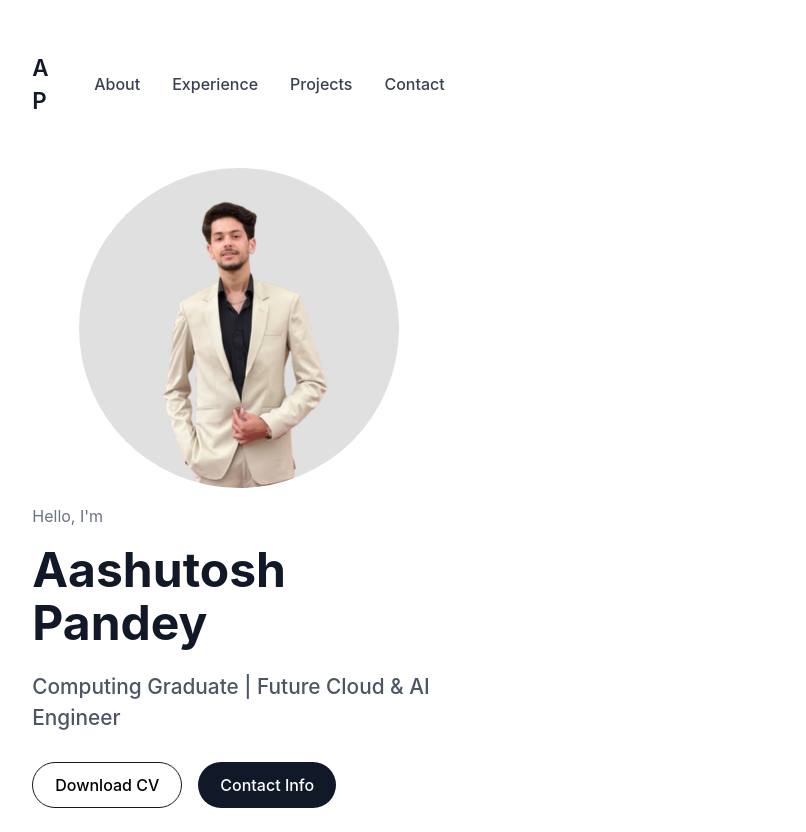
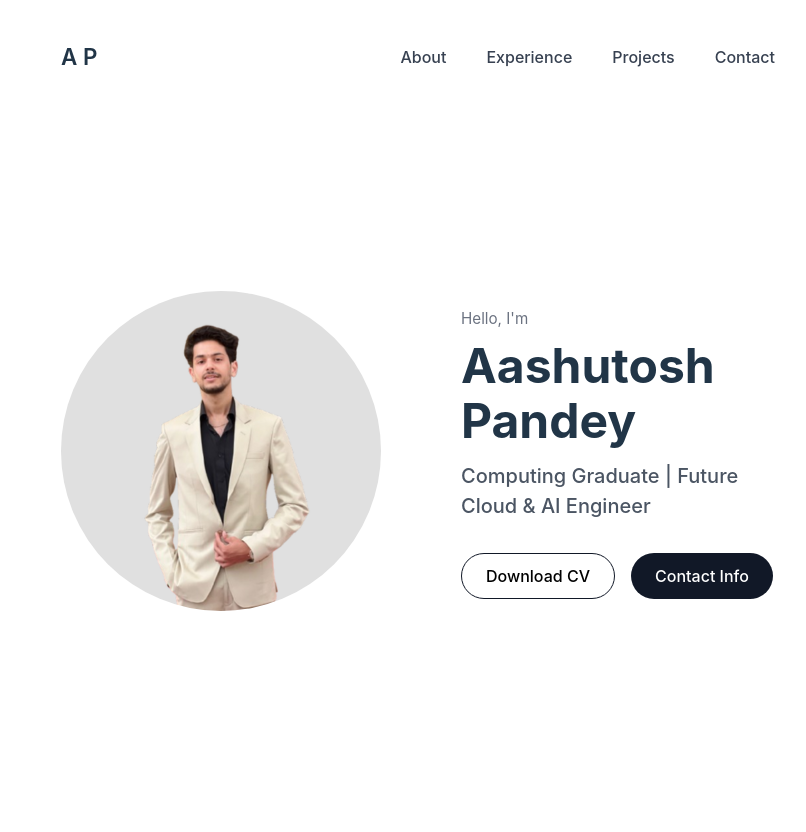
Before and after one commit to aashutoshpandey11/aashutosh-portfolio, a React (Vite) app: page / in a window 1280 px wide. Shown: the whole page, without its empty margins (7-813 px from the left). After the commit the page ends 800 px from the top, so only its background shows below. Built offline with nearby package versions, Linux system fonts and the light colour scheme.

Commit message:
Adjust the content

```diff
--- a/src/styles/Hero.css
+++ b/src/styles/Hero.css
@@ -1,11 +1,24 @@
-/* src/styles/Hero.css */
+/* RESET */
+* {
+  margin: 0;
+  padding: 0;
+  box-sizing: border-box;
+}
 
+/* HERO SECTION */
 .hero {
   min-height: 100vh;
+  background: #ffffff;
+  font-family: "Inter", system-ui, sans-serif;
+  display: flex;
+  justify-content: center;
+}
+
+/* PAGE CONTAINER (THIS FIXES THE PURPLE AREA) */
+.page-container {
+  width: 100%;
+  max-width: 1200px;
   padding: 0 8%;
-  background: #ffffff;
-  color: #111827;
-  font-family: Inter, sans-serif;
 }
 
 /* NAVBAR */
@@ -13,7 +26,7 @@
   display: flex;
   justify-content: space-between;
   align-items: center;
-  padding: 2rem 0;
+  padding: 2.5rem 0;
 }
 
 .brand {
@@ -23,30 +36,30 @@
 
 .nav-links {
   display: flex;
-  gap: 2rem;
+  gap: 2.5rem;
   list-style: none;
 }
 
 .nav-links li {
+  font-weight: 500;
   cursor: pointer;
-  font-weight: 500;
   color: #374151;
 }
 
-/* HERO BODY */
-.hero-container {
-  display: grid;
-  grid-template-columns: 1fr 1fr;
+.nav-links li:hover {
+  color: #111827;
+}
+
+/* HERO CONTENT */
+.hero-content {
+  display: flex;
   align-items: center;
-  margin-top: 4rem;
+  justify-content: center;
+  gap: 5rem;
+  height: calc(100vh - 120px);
 }
 
 /* IMAGE */
-.hero-image {
-  display: flex;
-  justify-content: center;
-}
-
 .hero-image img {
   width: 320px;
   height: 320px;
@@ -56,65 +69,62 @@
 
 /* TEXT */
 .hero-text {
-  max-width: 500px;
+  max-width: 450px;
 }
 
 .intro {
+  font-size: 0.95rem;
   color: #6b7280;
 }
 
 .hero-text h1 {
   font-size: 3rem;
-  margin: 0.3rem 0;
+  font-weight: 700;
+  line-height: 1.15;
+  margin: 0.4rem 0 0.8rem;
 }
 
 .hero-text h3 {
-  font-size: 1.3rem;
+  font-size: 1.25rem;
   font-weight: 500;
   color: #4b5563;
-  margin-bottom: 1.8rem;
+  margin-bottom: 2rem;
 }
 
 /* BUTTONS */
 .hero-buttons {
   display: flex;
   gap: 1rem;
-  margin-bottom: 1.5rem;
 }
 
 .btn-outline {
-  padding: 12px 22px;
-  border: 1px solid #111827;
+  padding: 12px 24px;
+  border: 1.5px solid #111827;
+  border-radius: 999px;
   background: transparent;
-  border-radius: 999px;
   cursor: pointer;
+  font-weight: 500;
 }
 
 .btn-solid {
-  padding: 12px 22px;
+  padding: 12px 24px;
   border: none;
+  border-radius: 999px;
   background: #111827;
-  color: white;
-  border-radius: 999px;
+  color: #ffffff;
   cursor: pointer;
-}
-
-/* SOCIALS */
-.socials {
-  display: flex;
-  gap: 1rem;
-  font-size: 1.3rem;
+  font-weight: 500;
 }
 
 /* RESPONSIVE */
 @media (max-width: 900px) {
-  .hero-container {
-    grid-template-columns: 1fr;
+  .hero-content {
+    flex-direction: column;
     text-align: center;
+    gap: 3rem;
   }
 
-  .hero-buttons,
-  .socials {
+  .hero-buttons {
     justify-content: center;
   }
 }
```
